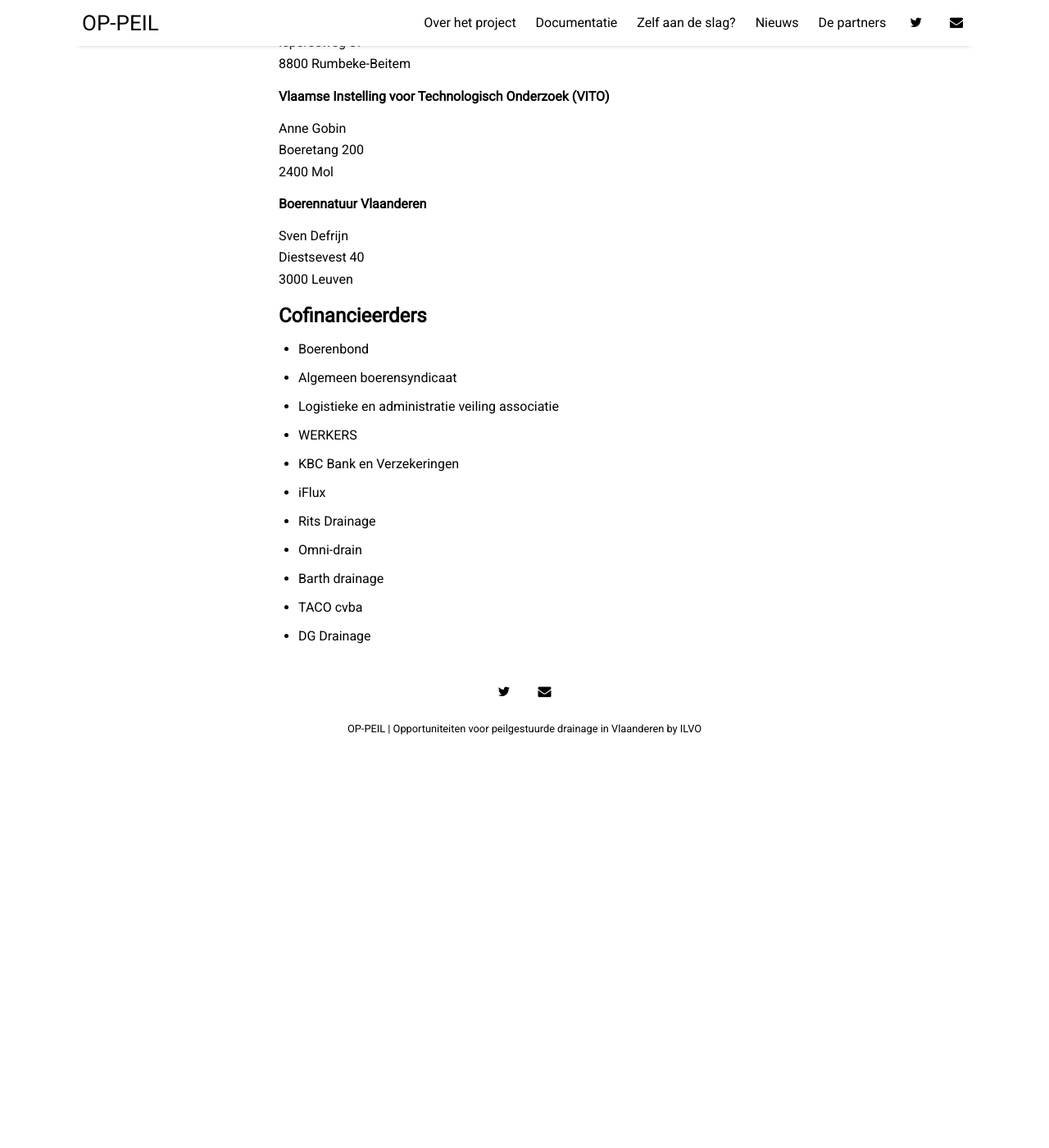
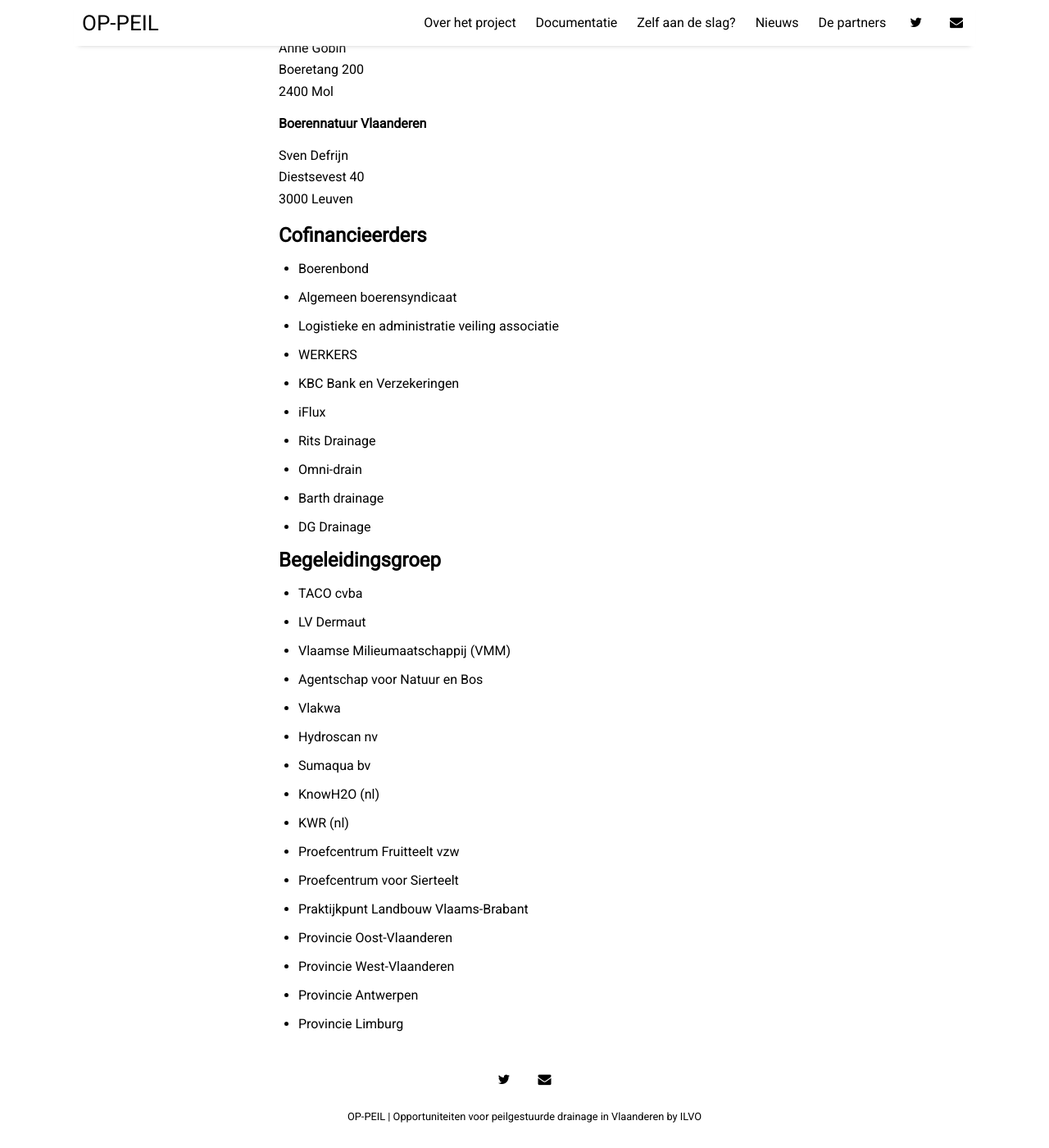
Before and after one commit to sarahgarre/op-peil, a Jekyll site: the page built from pages/about.md, in a window 1280 px wide and 1400 px high, scrolled down 788 px. Shown: the whole window at 82% size. Built offline with Jekyll 4.4.1, drawn with Linux system fonts in a browser that asks for light colours; nearby versions of some CDN libraries; before the commit the page ends 1715 px from its top, so only the background shows below that; some of the changed text lies outside the part shown.

Commit message:
complete partners, cofin, begeleid

```diff
--- a/pages/about.md
+++ b/pages/about.md
@@ -58,5 +56,22 @@
 - Rits Drainage
 - Omni-drain
 - Barth drainage
+- DG Drainage
+
+## Begeleidingsgroep
 - TACO cvba
-- DG Drainage
+- LV Dermaut
+- Vlaamse Milieumaatschappij (VMM)
+- Agentschap voor Natuur en Bos
+- Vlakwa
+- Hydroscan nv
+- Sumaqua bv
+- KnowH2O (nl)
+- KWR (nl)
+- Proefcentrum Fruitteelt vzw
+- Proefcentrum voor Sierteelt
+- Praktijkpunt Landbouw Vlaams-Brabant
+- Provincie Oost-Vlaanderen
+- Provincie West-Vlaanderen
+- Provincie Antwerpen
+- Provincie Limburg
```
Also changed, not shown: other parts of pages/about.md (+1 -3 lines).
